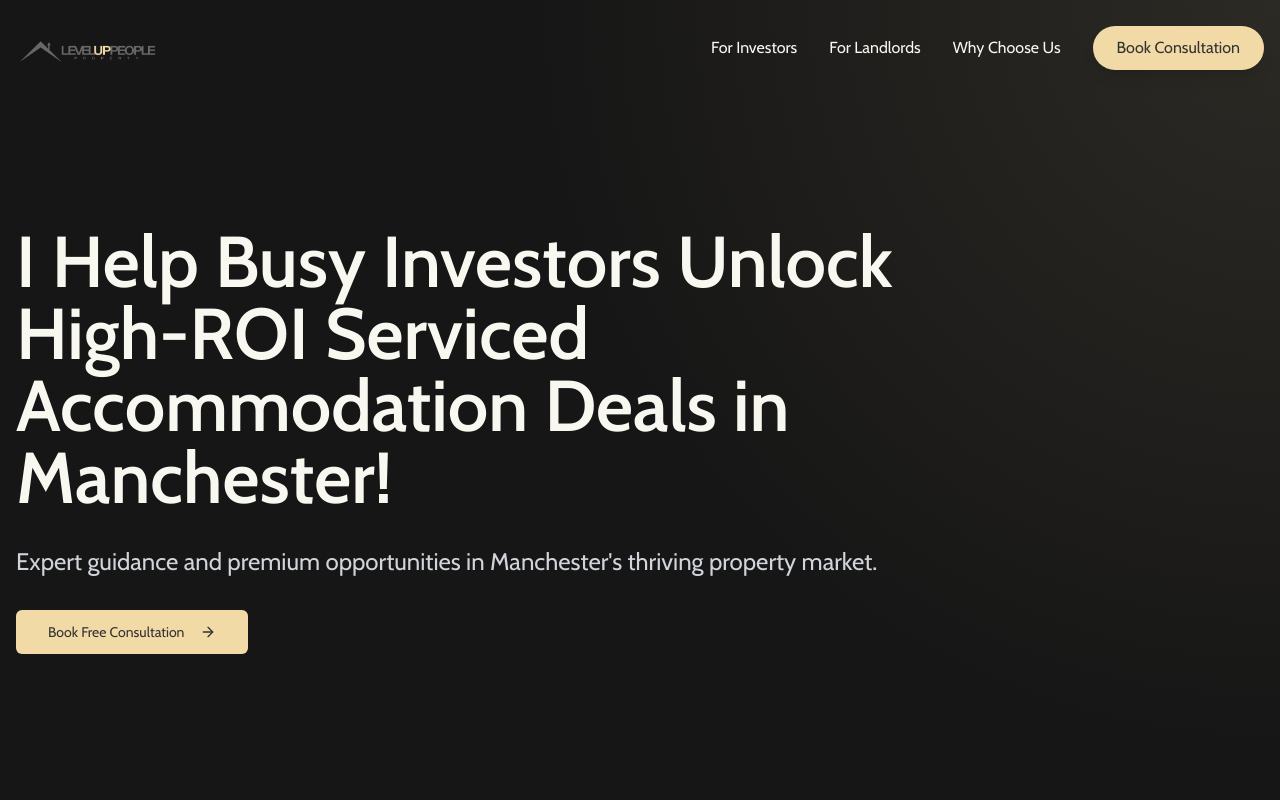
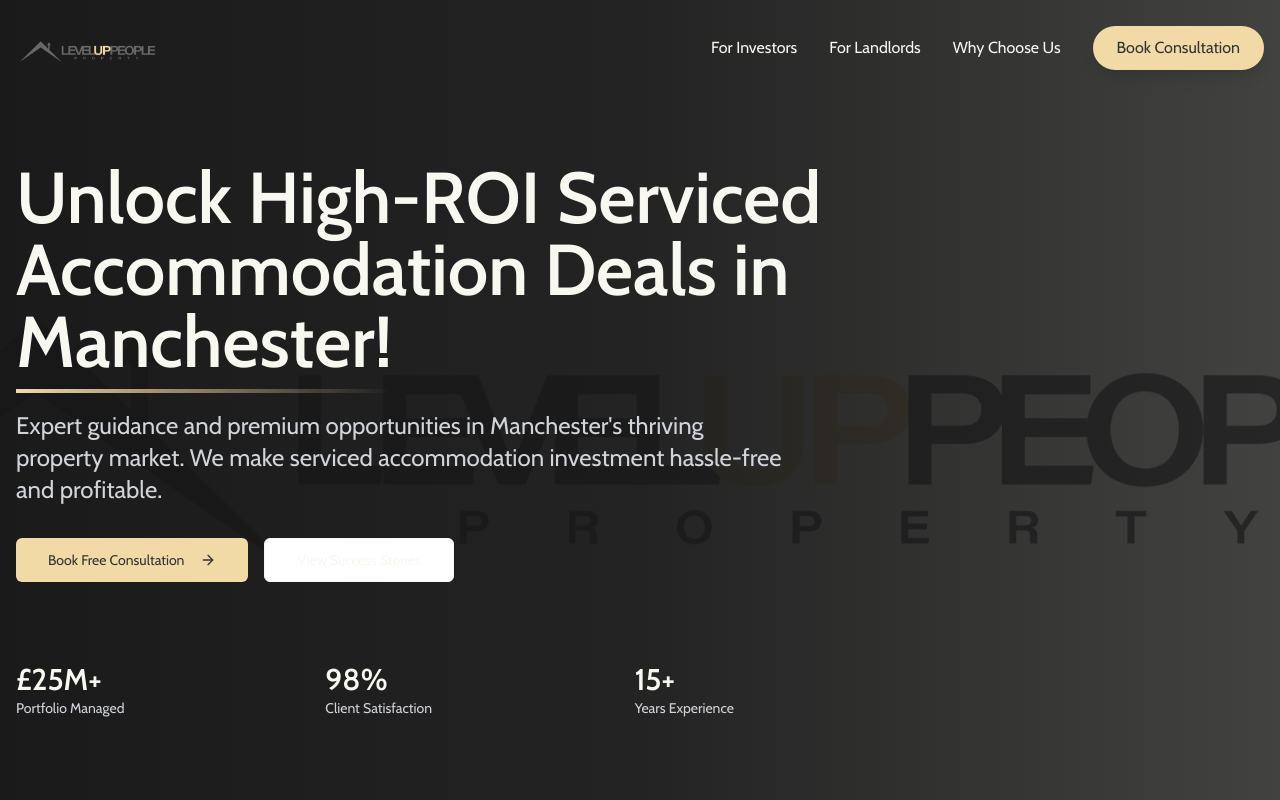
Before and after one commit to toaderiye1/LUPSite, a React (Vite) app: page / in a window 1280 px wide. Shown: the top 800 px of the page. Built offline with nearby package versions, Linux system fonts and the light colour scheme.

Commit message:
Update hero section
Improve hero section with dynamic background, headline, and subheadline to highlight premium Manchester properties and high-ROI serviced accommodation deals.

```diff
--- a/src/pages/Index.tsx
+++ b/src/pages/Index.tsx
@@ -1,4 +1,3 @@
-
 import Navbar from "@/components/Navbar";
 import ServicesSection from "@/components/ServicesSection";
 import HowItWorksSection from "@/components/HowItWorksSection";
@@ -13,29 +12,79 @@ const Index = () => {
       <Navbar />
 
       {/* Hero Section */}
-      <section className="relative min-h-screen bg-brand-darkGrey text-brand-whiteish flex items-center pt-20">
-        <div className="absolute inset-0 bg-[radial-gradient(circle_at_top_right,rgba(242,218,166,0.1),transparent_50%)]" />
-        <div className="container mx-auto px-4 relative">
+      <section className="relative min-h-screen flex items-center pt-20">
+        <div
+          className="absolute inset-0 z-0"
+          style={{
+            backgroundImage: "url('/lovable-uploads/7d7ccab6-6209-4246-b447-9746d0a8b474.png')",
+            backgroundSize: 'cover',
+            backgroundPosition: 'center',
+            backgroundRepeat: 'no-repeat'
+          }}
+        >
+          <div className="absolute inset-0 bg-brand-darkGrey/80" />
+          <div className="absolute inset-0 bg-gradient-to-r from-brand-darkGrey/90 via-brand-darkGrey/70 to-transparent" />
+        </div>
+
+        <div className="container mx-auto px-4 relative z-10">
           <div className="max-w-4xl space-y-8">
-            <h1 className="text-5xl md:text-7xl font-bold leading-tight animate-fade-in">
-              I Help Busy Investors Unlock High-ROI Serviced Accommodation Deals in Manchester!
-            </h1>
-            <p className="text-xl md:text-2xl text-gray-300 animate-fade-in [animation-delay:200ms]">
+            <div className="relative">
+              <h1 className="text-5xl md:text-7xl font-bold leading-tight text-brand-whiteish animate-fade-in">
+                Unlock High-ROI Serviced Accommodation Deals in{' '}
+                <span className="relative">
+                  Manchester!
+                  <span className="absolute -bottom-2 left-0 w-full h-1 bg-gradient-to-r from-warm-bg to-transparent"></span>
+                </span>
+              </h1>
+            </div>
+            <p className="text-xl md:text-2xl text-gray-300 animate-fade-in [animation-delay:200ms] max-w-3xl">
               Expert guidance and premium opportunities in Manchester's thriving property market.
+              We make serviced accommodation investment hassle-free and profitable.
             </p>
-            <div className="animate-fade-in [animation-delay:400ms]">
+            <div className="flex flex-col sm:flex-row gap-4 animate-fade-in [animation-delay:400ms]">
               <Button
                 className="bg-warm-bg text-warm-text hover:bg-warm-hover transition-all duration-300 transform hover:scale-105"
                 size="lg"
               >
                 Book Free Consultation <ArrowRight className="ml-2" />
               </Button>
+
+              <Button
+                variant="outline"
+                className="border-brand-whiteish text-brand-whiteish hover:bg-brand-whiteish/10 transition-all duration-300"
+                size="lg"
+              >
+                View Success Stories
+              </Button>
+            </div>
+            <div className="pt-12 grid grid-cols-1 md:grid-cols-3 gap-8 animate-fade-in [animation-delay:600ms]">
+              <div className="flex items-center space-x-2">
+                <div className="text-brand-whiteish">
+                  <p className="text-3xl font-bold">£25M+</p>
+                  <p className="text-sm text-gray-300">Portfolio Managed</p>
+                </div>
+              </div>
+              <div className="flex items-center space-x-2">
+                <div className="text-brand-whiteish">
+                  <p className="text-3xl font-bold">98%</p>
+                  <p className="text-sm text-gray-300">Client Satisfaction</p>
+                </div>
+              </div>
+              <div className="flex items-center space-x-2">
+                <div className="text-brand-whiteish">
+                  <p className="text-3xl font-bold">15+</p>
+                  <p className="text-sm text-gray-300">Years Experience</p>
+                </div>
+              </div>
             </div>
           </div>
         </div>
       </section>
 
-      {/* What We Do Section */}
+      <ServicesSection />
+      <WhyChooseUsSection />
+      <HowItWorksSection />
+
       <section id="services" className="py-24 bg-white relative overflow-hidden">
         <div className="absolute inset-0 bg-[radial-gradient(circle_at_bottom_left,rgba(146,122,100,0.1),transparent_70%)]" />
         <div className="container mx-auto px-4 relative">
@@ -70,11 +119,6 @@ const Index = () => {
         </div>
       </section>
 
-      <ServicesSection />
-      <WhyChooseUsSection />
-      <HowItWorksSection />
-
-      {/* What Makes Us Different Section */}
       <section className="py-24 bg-white relative overflow-hidden">
         <div className="absolute inset-0 bg-[radial-gradient(circle_at_center,rgba(242,218,166,0.1),transparent_70%)]" />
         <div className="container mx-auto px-4 relative">
```
